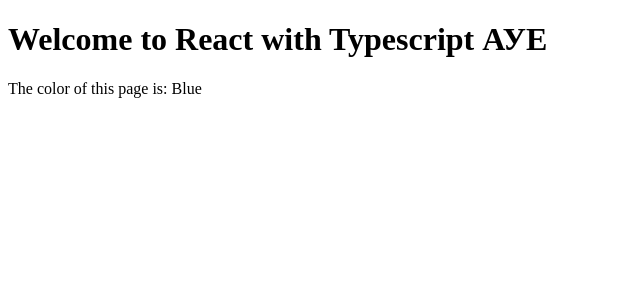
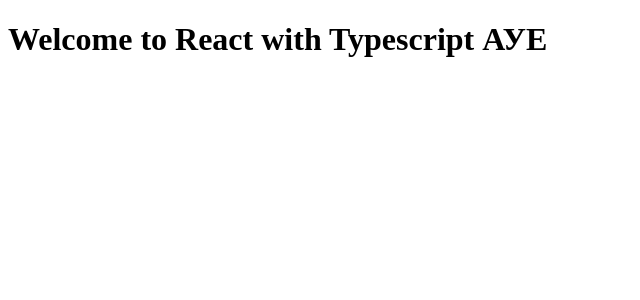
Before and after one commit to HollyBang/react-typescript-jest, a React app: page / in a window 1280 px wide. Shown: the top 300 px of the page, without its empty margins (0-640 px from the left). Built offline with nearby package versions, Linux system fonts and the light colour scheme.

Commit message:
redux inprogress

```diff
--- a/package.json
+++ b/package.json
@@ -24,8 +24,11 @@
   "dependencies": {
     "@types/react": "^16.9.19",
     "@types/react-dom": "^16.9.5",
+    "@types/react-redux": "^7.1.7",
     "react": "^16.12.0",
     "react-dom": "^16.12.0",
+    "react-redux": "^7.2.0",
+    "redux": "^4.0.5",
     "source-map-loader": "^0.2.4"
   }
 }
--- a/src/components/App.tsx
+++ b/src/components/App.tsx
@@ -1,15 +1,19 @@
 import * as React from 'react';
+import { Provider } from 'react-redux';
+import store from '../redux';
 
-import PageInterface from '../PageInterface';
+// import PageInterface from '../interfaces/PageInterface';
 
-class App extends React.Component<PageInterface, {}> {
-    render() {
-        return (<div>
-                <h1>Welcome to React with Typescript АУЕ</h1>
-                <p>The color of this page is: {this.props.color}</p>
-            </div>
-        );
-    }
+class App extends React.Component {
+	render() {
+		return (
+			<Provider store={store}>
+				<div>
+					<h1>Welcome to React with Typescript АУЕ</h1>
+				</div>
+			</Provider>
+		);
+	}
 }
 
 export default App;
--- a/src/index.tsx
+++ b/src/index.tsx
@@ -4,6 +4,6 @@
 import App from './components/App';
 
 ReactDOM.render (
-    <App color="Blue" />,
+    <App />,
     document.getElementById("root")
 );
--- /dev/null
+++ b/src/redux/index.ts
@@ -0,0 +1,13 @@
+import { createStore, applyMiddleware } from 'redux';
+import rootReducer from '../rootReducers';
+import { composeEnhancers } from './utils';
+
+const middlewares = [];
+
+const enhancer = composeEnhancers(applyMiddleware(...middlewares));
+
+const initialState = {};
+
+const store = createStore(rootReducer, initialState, enhancer);
+
+export default store;
--- /dev/null
+++ b/src/redux/utils.ts
@@ -0,0 +1,7 @@
+import { compose } from 'redux';
+
+export const composeEnhancers =
+    (process.env.NODE_ENV === 'development' &&
+        window &&
+        window['__REDUX_DEVTOOLS_EXTENSION_COMPOSE__'] as typeof compose) ||
+    compose;
--- /dev/null
+++ b/src/rootReducers.ts
@@ -0,0 +1,9 @@
+
+import { combineReducers } from 'redux';
+
+const rootReducer = () =>
+    combineReducers({
+
+    });
+
+export default rootReducer;
```
Also changed, not shown: src/components/Counter/Button/index.tsx (added), src/components/Counter/OutputArea/index.tsx (added), src/components/Counter/index.tsx (added), src/interfaces/PageInterface.ts (renamed from src/PageInterface.ts), src/rootSagas.ts (added), 2 other files (tests, documents, lock files or other folders).
